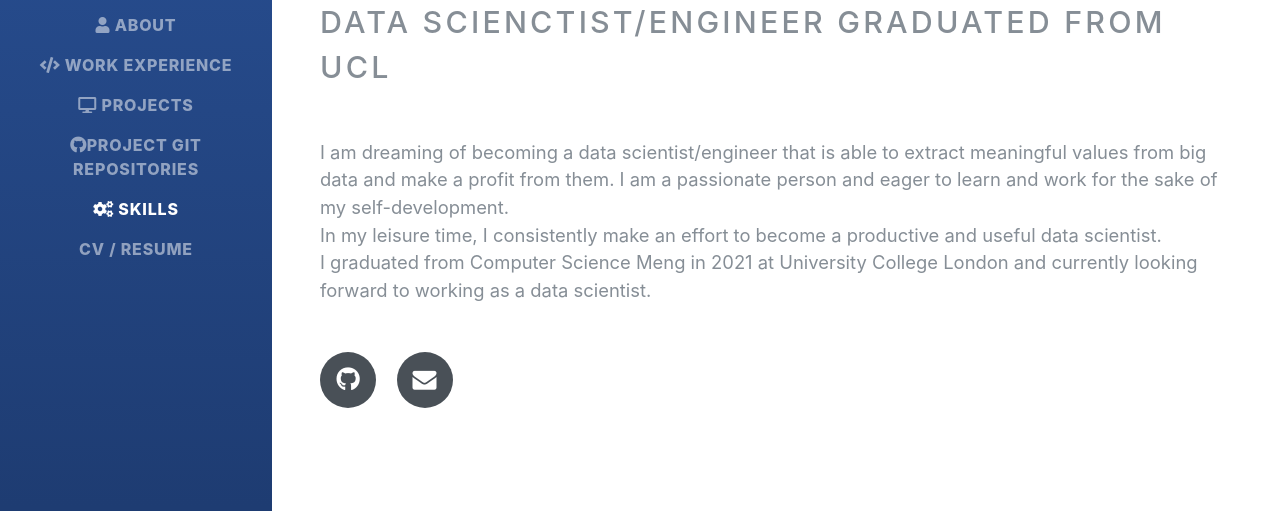
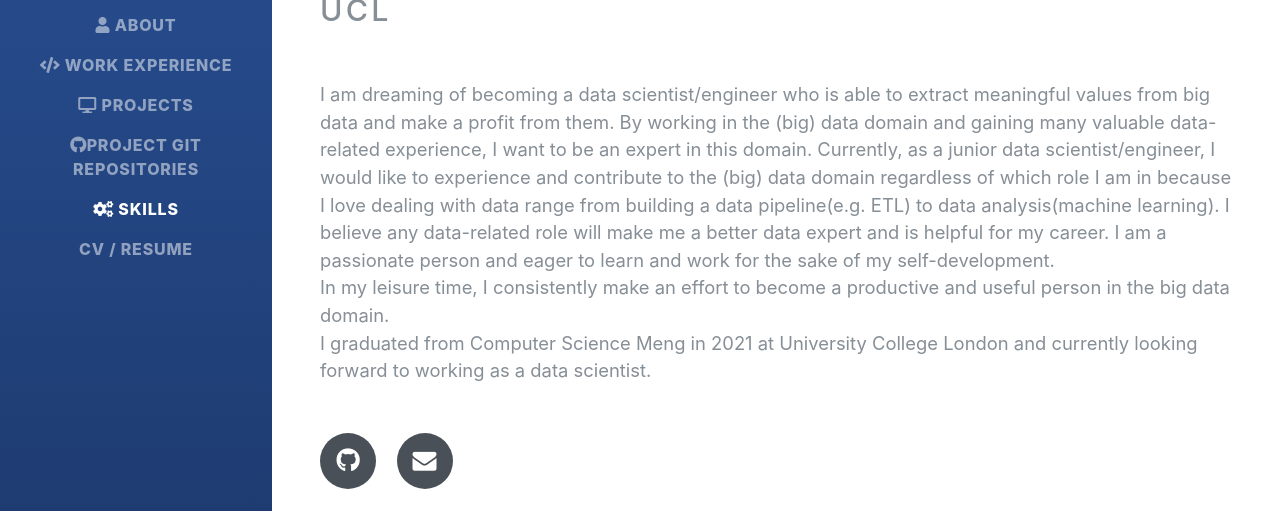
Before and after one commit to Minjae97/portfolio, a plain HTML site: page index.html in a window 1280 px wide. Shown: the part 286-797 px from the top of the page. Drawn offline with Linux system fonts and the light colour scheme; a web font is replaced by a local one.

Commit message:
edited my summary

```diff
--- a/index.html
+++ b/index.html
@@ -69,10 +69,11 @@
           <span class="text-primary">Minjae Kang</span>
         </h1>
         <div class="subheading mb-5 mt-1">Data Scienctist/Engineer graduated from UCL</div>
-        <p class="lead mb-5">I am dreaming of becoming a data scientist/engineer that is able to extract meaningful values from big data and make a profit from them.
-        I am a passionate person and eager to learn and work for the sake of my self-development.<br>
-        In my leisure time, I consistently make an effort to become a productive and useful data scientist.<br>
-        I graduated from Computer Science Meng in 2021 at University College London and currently looking forward to working as a data scientist.<br>
+        <p class="lead mb-5">I am dreaming of becoming a data scientist/engineer who is able to extract meaningful values from big data and make a profit from them. By working in the (big) data domain and gaining many valuable data-related
+          experience, I want to be an expert in this domain. Currently, as a junior data scientist/engineer, I would like to experience and contribute to the (big) data domain regardless of which role I am in because I love dealing with data range from building a data pipeline(e.g. ETL) to data analysis(machine learning). I believe any data-related role will make me a better data expert and is helpful for my career.
+          I am a passionate person and eager to learn and work for the sake of my self-development.<br>
+          In my leisure time, I consistently make an effort to become a productive and useful person in the big data domain.<br>
+          I graduated from Computer Science Meng in 2021 at University College London and currently looking forward to working as a data scientist.<br>
         </p>
         <div class="social-icons">
           <a href="https://github.com/Minjae97" class="github" target="_blank"><i class="fab fa-github"></i></a>
```
